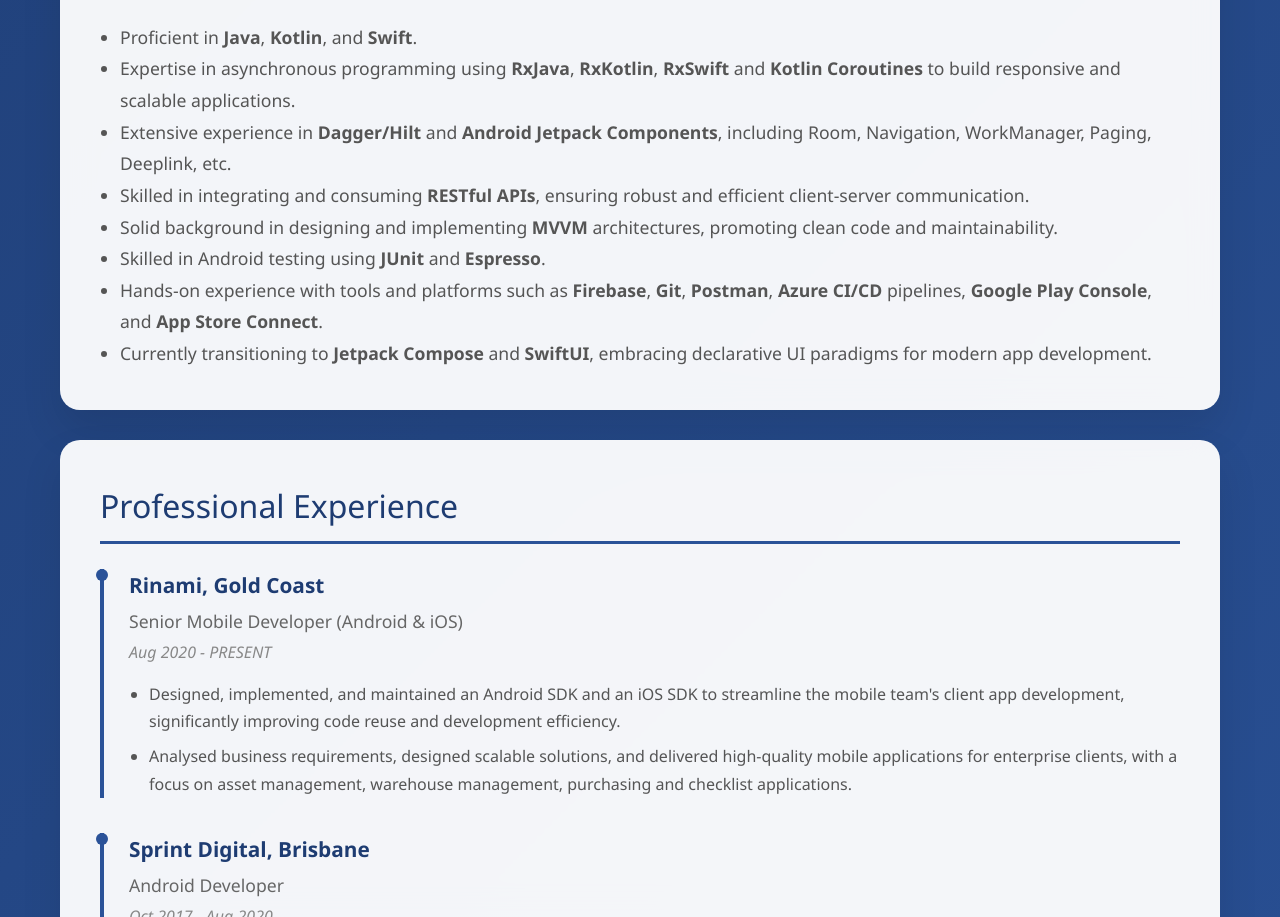
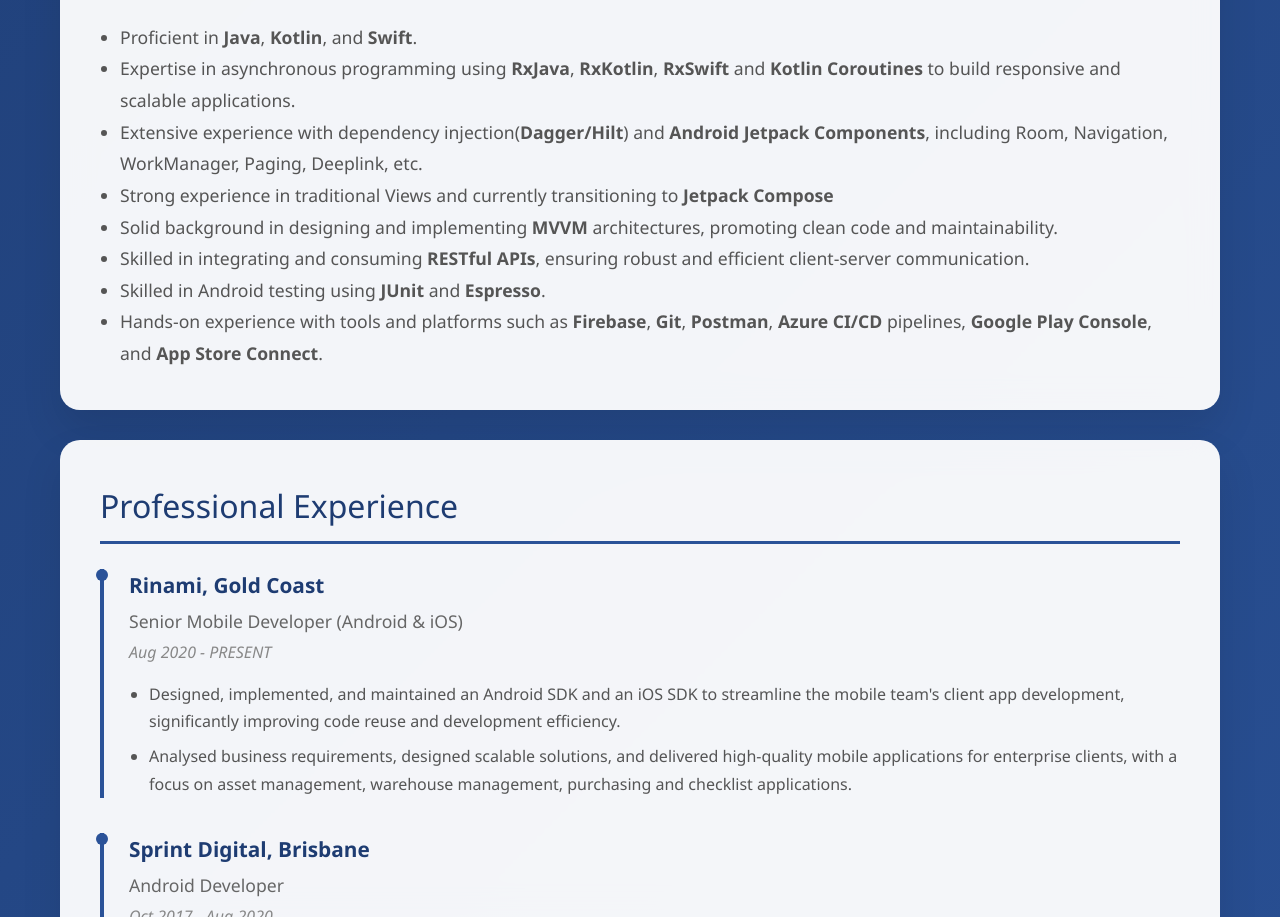
Before and after one commit to freddie1129/freddie1129.github.io, a plain HTML site: page index.html in a window 1280 px wide. Shown: the part 1274-2191 px from the top of the page. Drawn offline with Linux system fonts and the light colour scheme.

Commit message:
Update portfolio

```diff
--- a/index.html
+++ b/index.html
@@ -378,12 +378,12 @@
             <ul style="list-style-type: disc; margin-left: 20px; color: #555; font-size: 1.1rem; line-height: 1.8;">
                 <li>Proficient in <strong>Java</strong>, <strong>Kotlin</strong>, and <strong>Swift</strong>.</li>
                 <li>Expertise in asynchronous programming using <strong>RxJava</strong>, <strong>RxKotlin</strong>, <strong>RxSwift</strong> and <strong>Kotlin Coroutines</strong> to build responsive and scalable applications.</li>
-                <li>Extensive experience in <strong>Dagger/Hilt</strong> and <strong>Android Jetpack Components</strong>, including Room, Navigation, WorkManager, Paging, Deeplink, etc.</li>
+                <li>Extensive experience with dependency injection(<strong>Dagger/Hilt</strong>) and <strong>Android Jetpack Components</strong>, including Room, Navigation, WorkManager, Paging, Deeplink, etc.</li>
+                <li>Strong experience in traditional Views and currently transitioning to <strong>Jetpack Compose</strong></li>
+                <li>Solid background in designing and implementing <strong>MVVM</strong> architectures, promoting clean code and maintainability.</li>
                 <li>Skilled in integrating and consuming <strong>RESTful APIs</strong>, ensuring robust and efficient client-server communication.</li>
-                <li>Solid background in designing and implementing <strong>MVVM</strong> architectures, promoting clean code and maintainability.</li>
                 <li>Skilled in Android testing using <strong>JUnit</strong> and <strong>Espresso</strong>.</li>
                 <li>Hands-on experience with tools and platforms such as <strong>Firebase</strong>, <strong>Git</strong>, <strong>Postman</strong>, <strong>Azure CI/CD</strong> pipelines, <strong>Google Play Console</strong>, and <strong>App Store Connect</strong>.</li>
-                <li>Currently transitioning to <strong>Jetpack Compose</strong> and <strong>SwiftUI</strong>, embracing declarative UI paradigms for modern app development.</li>
             </ul>
         </div>
 
```
